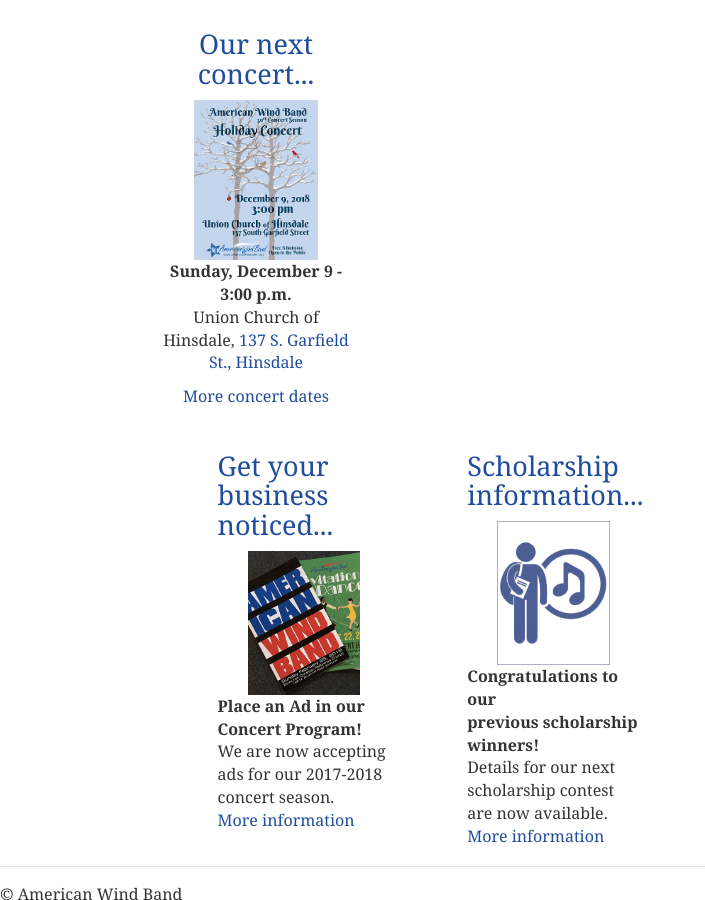
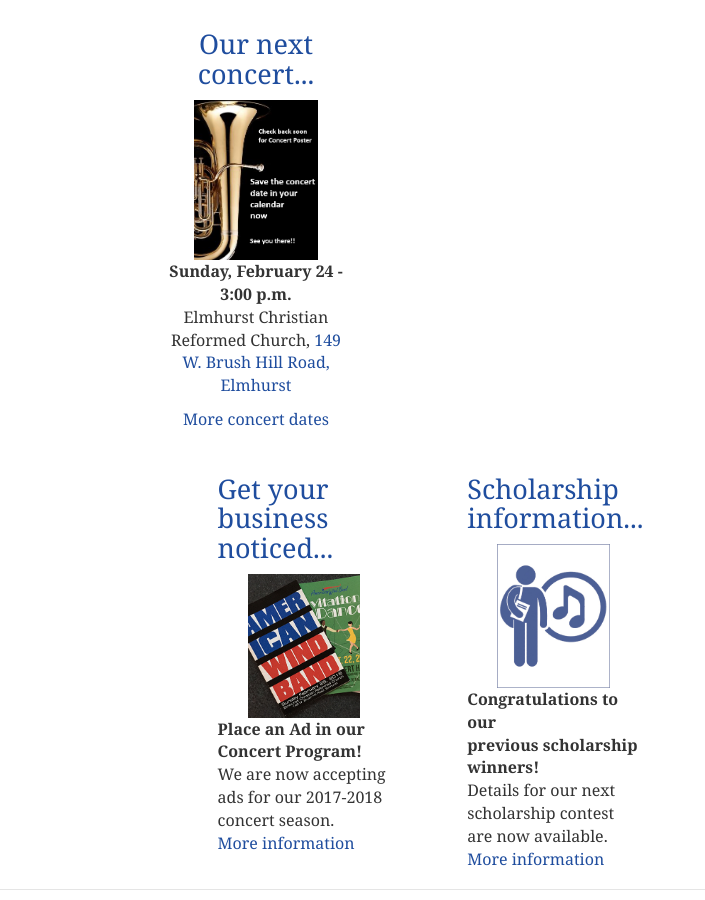
Before and after one commit to americanwindband/americanwindband.github.io, a Jekyll site: the page built from index.html, in a window 1280 px wide and 900 px high, scrolled down 560 px. Shown: the whole window, without its empty margins (0-705 px from the left). Built offline with Jekyll 4.4.1, drawn with Linux system fonts in a browser that asks for light colours.

Commit message:
Update index.html

```diff
--- a/index.html
+++ b/index.html
@@ -22,9 +22,9 @@
     </div>
 
   <div class="section-next-concert-tile"><h2 class="tile-title-h2-text">Our next concert...</h2>
-    <img class="image-centered" src="images/awb-holiday-2018-poster-315x405.jpg" width="65%" height="65%" alt=""/>
-    <strong>Sunday, December 9 - 3:00 p.m.</strong>
-<p>Union Church of Hinsdale, <a href="https://goo.gl/maps/aumncQ5T9bs" target="_blank">137 S. Garfield St., Hinsdale</a></p>
+    <img class="image-centered" src="images/awb-poster-coming-soon-01.jpg" width="65%" height="65%" alt=""/>
+    <strong>Sunday, February 24 - 3:00 p.m.</strong>
+<p>Elmhurst Christian Reformed Church, <a href="https://goo.gl/maps/7kp1NLkiNZ62" target="_blank">149 W. Brush Hill Road, Elmhurst</a></p>
       <a href="performances.html">More concert dates</a>
   </p></div>
 
```
